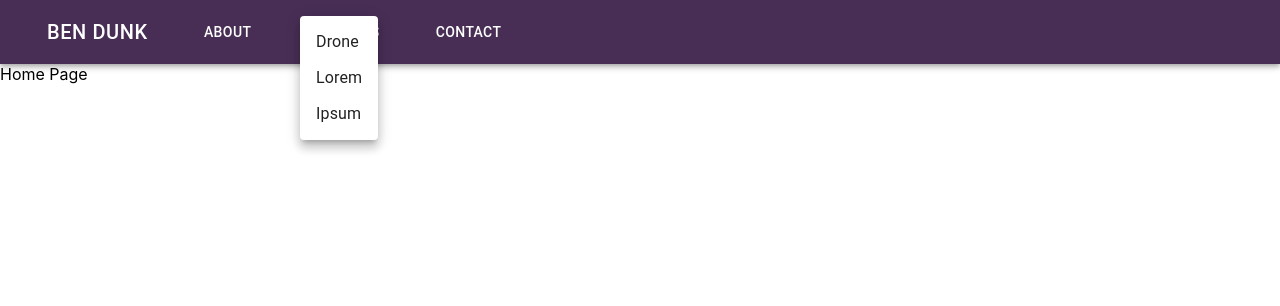
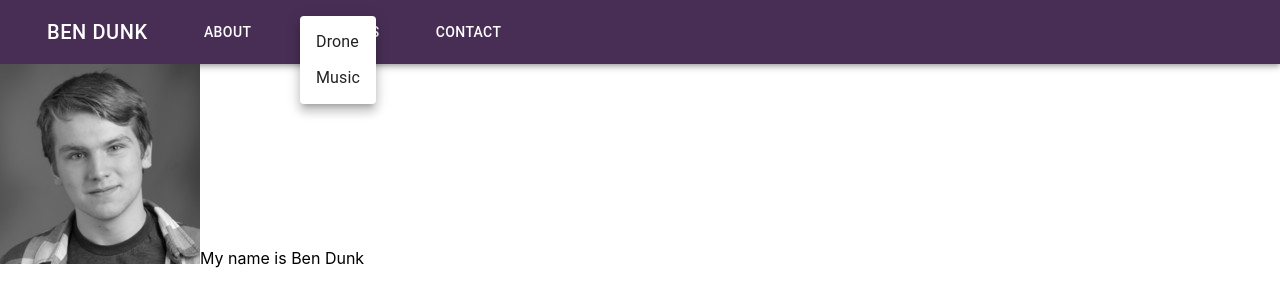
Before and after one commit to BDunk/BenDunkProfile, a React (Create React App) app: page / in a window 1280 px wide. Both pictures are taken after a click on the button "PROJECTS". Shown: the top 306 px of the page. Built offline with nearby package versions, Linux system fonts and the light colour scheme.

Commit message:
added first test content

```diff
--- a/src/Components/TopBar.js
+++ b/src/Components/TopBar.js
@@ -79,8 +79,8 @@ function TopBar(props) {
                                 onClose={handleClose}
                             >
                                 <MenuItem onClick={handleClose}>Drone</MenuItem>
-                                <MenuItem onClick={handleClose}>Lorem</MenuItem>
-                                <MenuItem onClick={handleClose}>Ipsum</MenuItem>
+                                <MenuItem onClick={handleClose}>Music</MenuItem>
+
                             </Menu>
                         </div>
                         <div className={classes.menu_bar_item}>
--- a/src/Pages/MainPage.js
+++ b/src/Pages/MainPage.js
@@ -1,6 +1,7 @@
 import React from 'react';
 import '../App.css';
 import TopBar from '../Components/TopBar.js';
+import head_shot from '../Images/0.jpeg'
 
 
 function MainPage(props) {
@@ -9,9 +10,10 @@ function MainPage(props) {
                 <header>
                 <TopBar />
                 </header>
-                <body>
-                Home Page
-                </body>
+                <div>
+                    <img src={head_shot} alt="Logo" />
+                        My name is Ben Dunk
+                </div>
 
             </div>
     );
```
Also changed, not shown: src/Images/0.jpeg (added).
